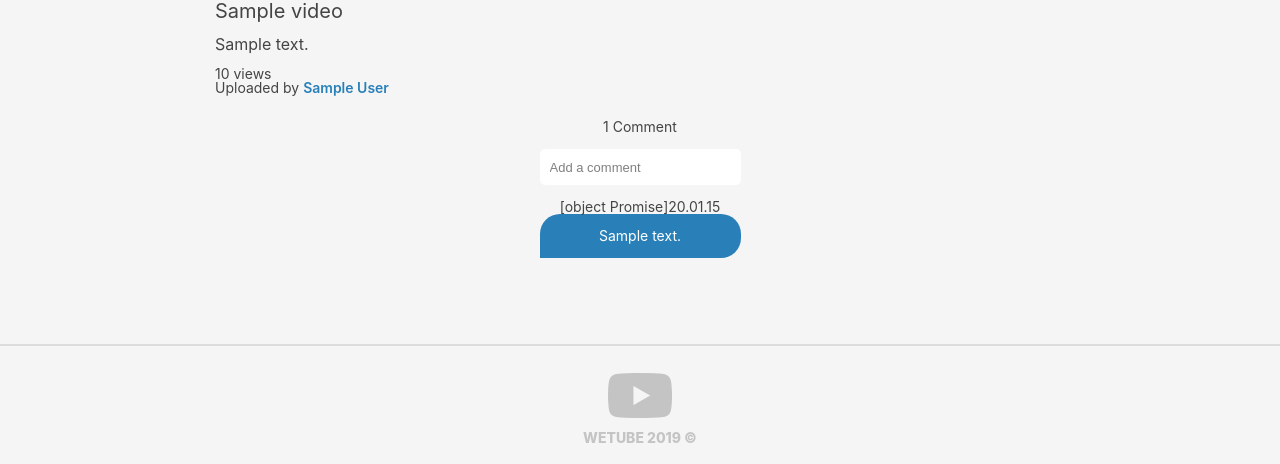
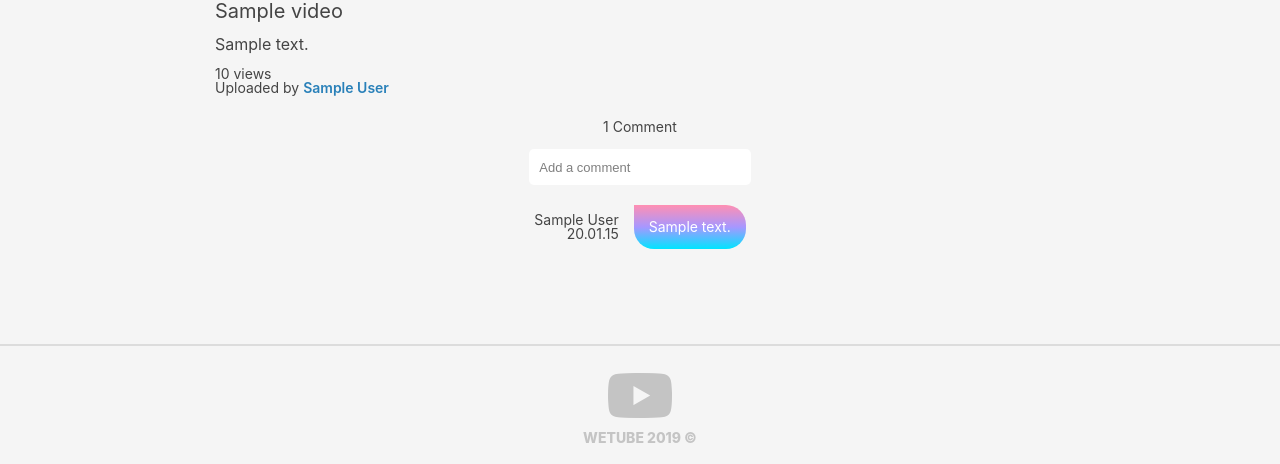
Before and after one commit to Jin-hoKim/Wetube, a Node server app: page /videos/600000000000000000000001 in a window 1280 px wide. Shown: the part 336-800 px from the top of the page. Run offline with Node 20, Linux system fonts and the light colour scheme; tables that the repository leaves empty hold one stand-in row (values such as "Sample post"); some libraries are stand-ins or nearby versions.

Commit message:
added comment

```diff
--- a/assets/scss/pages/videoDetail.scss
+++ b/assets/scss/pages/videoDetail.scss
@@ -56,19 +56,49 @@
             margin-bottom: 15px;
         }
 
-        .video__comments-list {
-            li {
-                background-color: #2980b9;
+        ul {
+            max-height: 300px;
+            overflow: auto;
+            padding: 5px;
+        }
+
+        li {
+            display: flex;
+            flex-direction: row;
+            align-items: center;
+
+            .comment__created {
+                img {
+                    width: 30px;
+                    border-radius: 50%;
+                }
+
+                max-width: 150px;
+                display: flex;
+                flex-direction: column;
+                justify-content: flex-start;
+                text-align: right;
+            }
+
+            .comment__message {
+                text-align: left;
+                text-overflow: ellipsis;
+                overflow: hidden;
+                max-width: 150px;
+                margin-left: 15px;
+                background: linear-gradient(rgb(255, 143, 178) 0%, rgb(167, 151, 255) 50%, rgb(0, 229, 255) 100%);
                 color: white;
                 padding: 15px;
                 border-radius: 20px;
-                border-bottom-left-radius: 0px;
+                border-top-left-radius: 0px;
+            }
 
-                &:not(:last-child) {
-                    margin-bottom: 10px;
-                }
+            &:not(:last-child) {
+                margin-bottom: 15px;
             }
+
         }
+
     }
 
 }
--- a/controllers/videoController.js
+++ b/controllers/videoController.js
@@ -1,3 +1,4 @@
+/* eslint-disable consistent-return */
 import routes from "../routes";
 import User from "../models/User";
 import Video from "../models/Video";
@@ -86,9 +87,16 @@
 	try {
 		const video = await Video.findById(id)
 			.populate("creator")
-			.populate("comments");
+			.populate({
+				path: "comments",
+				populate: {
+					path: "creator",
+					model: User
+				}
+			}); // >>  nested populate
 		res.render("videoDetail.pug", {
 			pageTitle: video.title,
+			user: req.user,
 			video,
 			dateFormat: dateString => {
 				const d = new Date(dateString);
@@ -101,16 +109,16 @@
 				const dd = d.getDate();
 
 				return `${yy}.${mm < 10 ? `0${mm}` : mm}.${dd < 10 ? `0${dd}` : dd}`;
-			},
-			getCreator: async userId => {
-				try {
-					const u = await User.findById(userId);
-					console.log(u.name);
-					return u.email;
-				} catch (err) {
-					console.log(err);
-				}
 			}
+			// ,
+			// getCreator: async userId => {
+			// 	try {
+			// 		const u = await User.findById(userId);
+			// 		return u.avatarUrl;
+			// 	} catch (err) {
+			// 		console.log(err);
+			// 	}
+			// }
 		});
 	} catch (error) {
 		console.log("--------------------------------------------");
--- a/static/styles.css
+++ b/static/styles.css
@@ -853,15 +853,72 @@
     .video-detail__container .video__comments .add__comment {
       margin-top: 15px;
       margin-bottom: 15px; }
-    .video-detail__container .video__comments .video__comments-list li {
-      background-color: #2980b9;
-      color: white;
-      padding: 15px;
-      -webkit-border-radius: 20px;
-         -moz-border-radius: 20px;
-              border-radius: 20px;
-      -webkit-border-bottom-left-radius: 0px;
-         -moz-border-radius-bottomleft: 0px;
-              border-bottom-left-radius: 0px; }
-      .video-detail__container .video__comments .video__comments-list li:not(:last-child) {
-        margin-bottom: 10px; }
+    .video-detail__container .video__comments ul {
+      max-height: 300px;
+      overflow: auto;
+      padding: 5px; }
+    .video-detail__container .video__comments li {
+      display: -webkit-box;
+      display: -webkit-flex;
+      display: -moz-box;
+      display: -ms-flexbox;
+      display: flex;
+      -webkit-box-orient: horizontal;
+      -webkit-box-direction: normal;
+      -webkit-flex-direction: row;
+         -moz-box-orient: horizontal;
+         -moz-box-direction: normal;
+          -ms-flex-direction: row;
+              flex-direction: row;
+      -webkit-box-align: center;
+      -webkit-align-items: center;
+         -moz-box-align: center;
+          -ms-flex-align: center;
+              align-items: center; }
+      .video-detail__container .video__comments li .comment__created {
+        max-width: 150px;
+        display: -webkit-box;
+        display: -webkit-flex;
+        display: -moz-box;
+        display: -ms-flexbox;
+        display: flex;
+        -webkit-box-orient: vertical;
+        -webkit-box-direction: normal;
+        -webkit-flex-direction: column;
+           -moz-box-orient: vertical;
+           -moz-box-direction: normal;
+            -ms-flex-direction: column;
+                flex-direction: column;
+        -webkit-box-pack: start;
+        -webkit-justify-content: flex-start;
+           -moz-box-pack: start;
+            -ms-flex-pack: start;
+                justify-content: flex-start;
+        text-align: right; }
+        .video-detail__container .video__comments li .comment__created img {
+          width: 30px;
+          -webkit-border-radius: 50%;
+             -moz-border-radius: 50%;
+                  border-radius: 50%; }
+      .video-detail__container .video__comments li .comment__message {
+        text-align: left;
+        -o-text-overflow: ellipsis;
+           text-overflow: ellipsis;
+        overflow: hidden;
+        max-width: 150px;
+        margin-left: 15px;
+        background: -webkit-gradient(linear, left top, left bottom, from(#ff8fb2), color-stop(50%, #a797ff), to(#00e5ff));
+        background: -webkit-linear-gradient(#ff8fb2 0%, #a797ff 50%, #00e5ff 100%);
+        background: -moz-linear-gradient(#ff8fb2 0%, #a797ff 50%, #00e5ff 100%);
+        background: -o-linear-gradient(#ff8fb2 0%, #a797ff 50%, #00e5ff 100%);
+        background: linear-gradient(#ff8fb2 0%, #a797ff 50%, #00e5ff 100%);
+        color: white;
+        padding: 15px;
+        -webkit-border-radius: 20px;
+           -moz-border-radius: 20px;
+                border-radius: 20px;
+        -webkit-border-top-left-radius: 0px;
+           -moz-border-radius-topleft: 0px;
+                border-top-left-radius: 0px; }
+      .video-detail__container .video__comments li:not(:last-child) {
+        margin-bottom: 15px; }
--- a/views/videoDetail.pug
+++ b/views/videoDetail.pug
@@ -27,17 +27,21 @@
             if video.comments.length === 0
                 span.video__comment-number No Comment
             else if video.comments.length === 1
-                span.video__comment-number 1 Comment
+                span.video__comment-number
+                    span#jsCommentNumber 1
+                    |  Comment
             else
-                span.video__comment-number #{video.comments.length} Comments
+                span.video__comment-number
+                    span#jsCommentNumber=video.comments.length
+                    |  Comments
             form.add__comment#jsAddComment
                 input(type="text", placeholder="Add a comment", name="comment")
-            ul.video__comments-list
-                each comment in video.comments
-                    .comment__created
-                        span.comment__creator
-                            | #{getCreator(comment.creator)}
-                        span.comment__createAt
-                            | #{dateFormat(comment.createAt)}
+            ul#jsCommentList
+                each comment in video.comments.reverse()
                     li
-                        span=comment.text
+                        .comment__created
+                            //- img(src=comment.creator.avatarUrl).comment__avatar
+                            span.comment__creator=comment.creator.name
+                            span.comment__createAt
+                                | #{dateFormat(comment.createAt)}
+                        span.comment__message=comment.text
```
Also changed, not shown: assets/js/addComment.js (+51 -6 lines), static/main.js.
